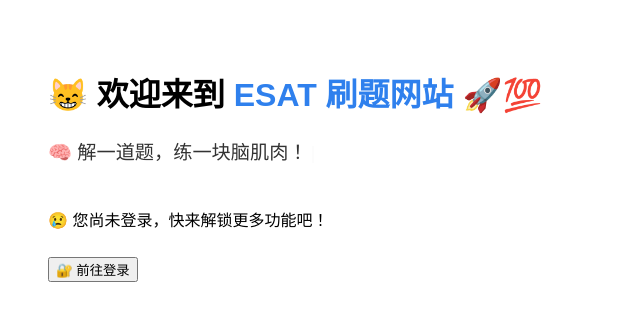
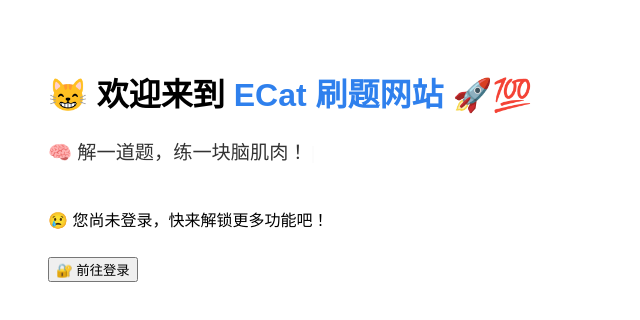
Before and after one commit to Olivia-SMY/ecat-fullstack, a React (Vite) app in the folder esat-client/: page / in a window 1280 px wide. Shown: the top 320 px of the page, without its empty margins (0-640 px from the left). Built offline with nearby package versions, Linux system fonts and the light colour scheme.

Commit message:
Ecat meow

```diff
--- a/esat-client/src/pages/HomePage.jsx
+++ b/esat-client/src/pages/HomePage.jsx
@@ -23,7 +23,7 @@ const HomePage = () => {
 
   return (
     <div style={{ padding: 40, fontFamily: 'Arial, sans-serif' }}>
-      <h1 style={{ fontSize: '2rem' }}>😸 欢迎来到 <span style={{ color: '#2f80ed' }}>ESAT 刷题网站</span> 🚀💯</h1>
+      <h1 style={{ fontSize: '2rem' }}>😸 欢迎来到 <span style={{ color: '#2f80ed' }}>ECat 刷题网站</span> 🚀💯</h1>
 
 <p style={{ fontSize: '1.2rem', marginTop: '10px', minHeight: '50px' }}>
   <span style={{ color: '#333' }}>
```
